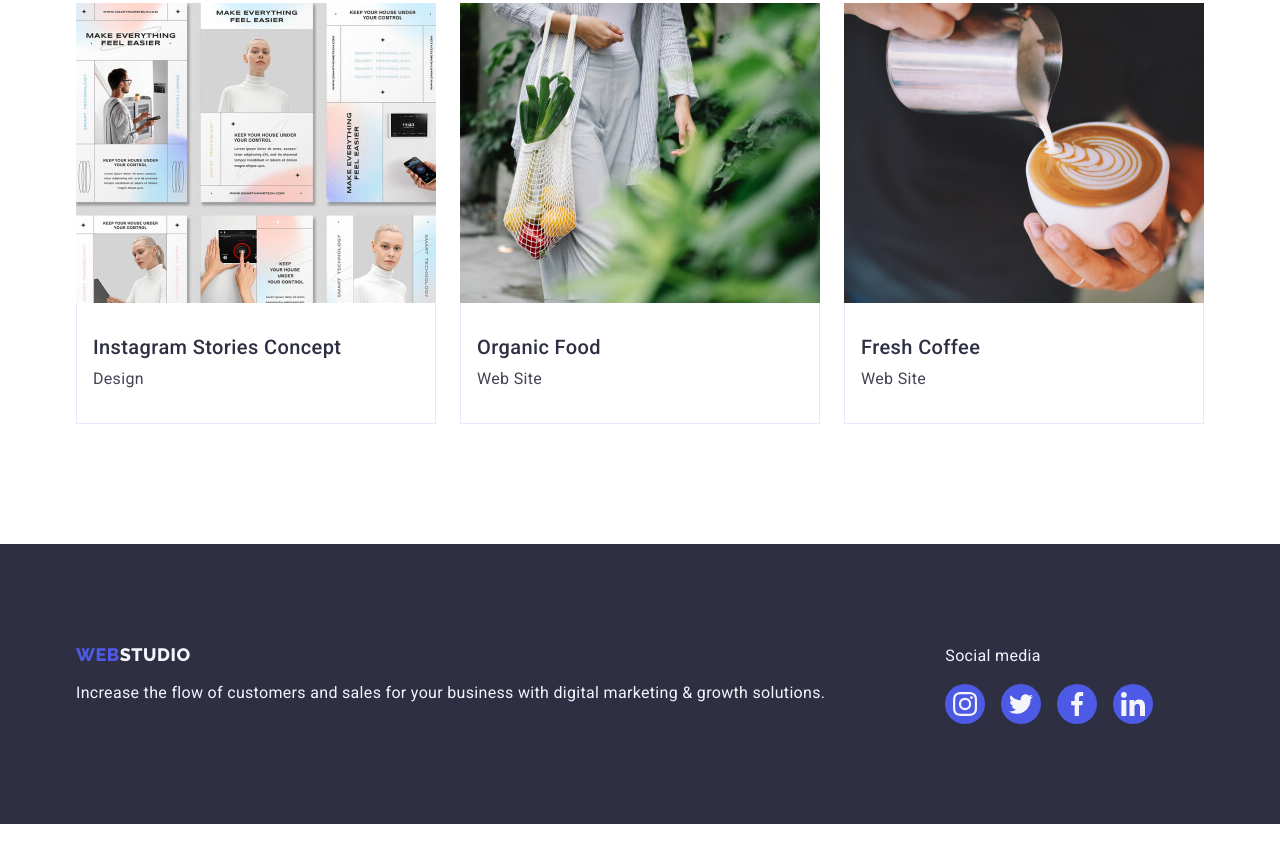
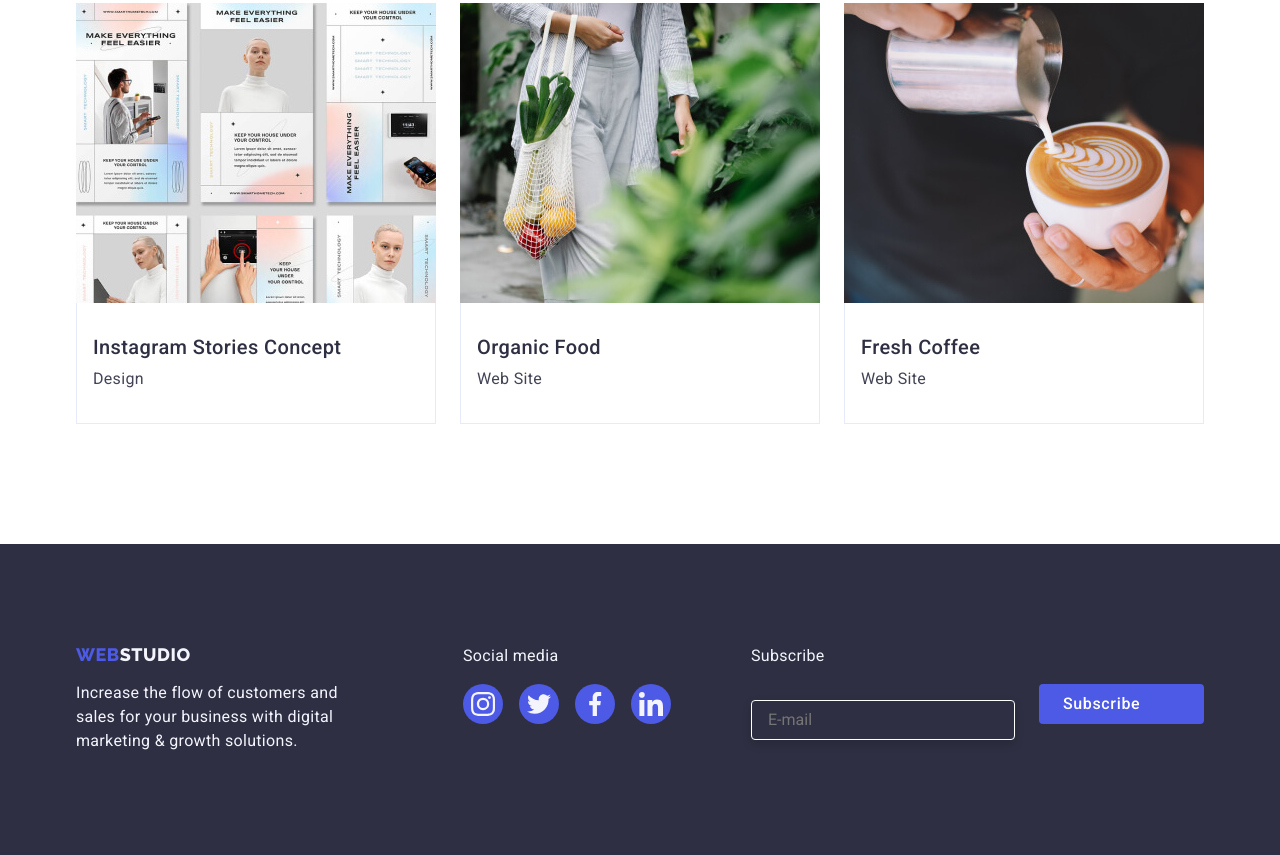
Before and after one commit to bajmutov/goit-markup-hw-06, a plain HTML site: page portfolio.html in a window 1280 px wide. Shown: the part 1226-2081 px from the top of the page. Before the commit the page ends 2050 px from the top, so only its background shows below. Drawn offline with nearby package versions, Linux system fonts and the light colour scheme.

Commit message:
Update portfolio.html

```diff
--- a/portfolio.html
+++ b/portfolio.html
@@ -366,6 +366,24 @@
             </li>
           </ul>
         </div>
+
+        <div class="subscribe-wrap">
+          <p class="footer-text text">Subscribe</p>
+          <form class="form-footer">
+            <input
+              class="footer-email"
+              type="email"
+              name="footer-email"
+              placeholder="E-mail"
+            />
+            <span class="footer-icon-wrap">
+              <button type="submit" class="footer-btn">Subscribe</button>
+              <svg class="modal-footer-icon" width="24" height="24">
+                <use href="./images/icons.svg#subscribe"></use>
+              </svg>
+            </span>
+                               </form>
+        </div>
       </div>
     </footer>
   </body>
```
